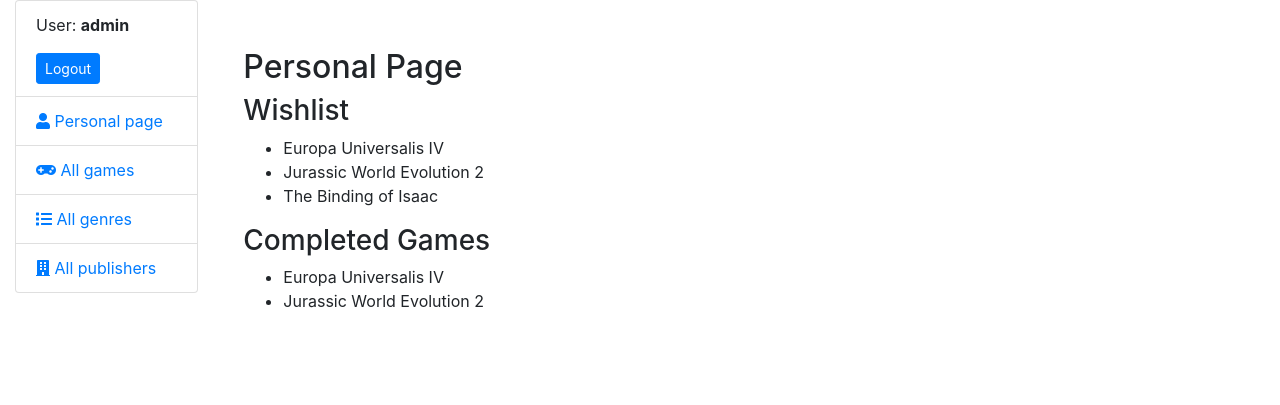
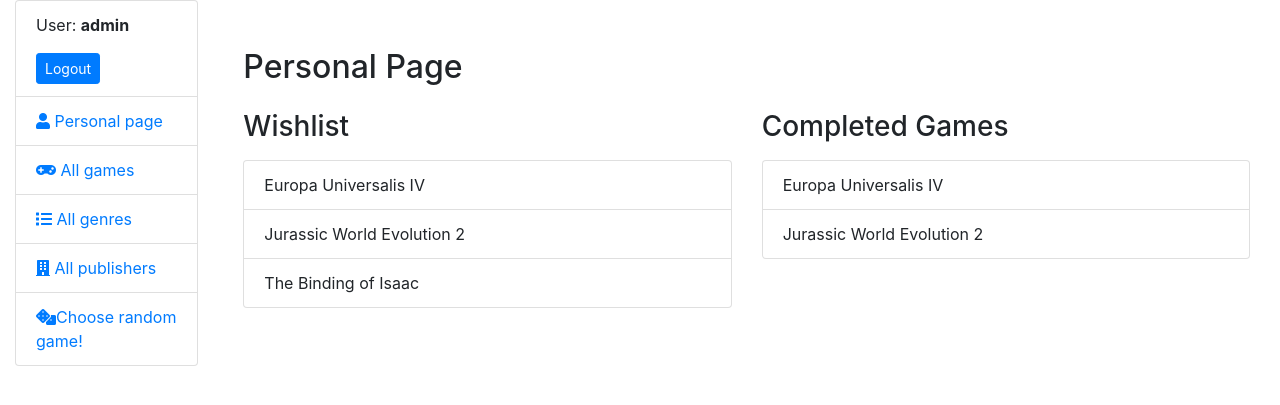
Before and after one commit to BornToLivee/game-hub, a Django app: page /personal_page/ in a window 1280 px wide. Shown: the part 58-463 px from the top of the page. Run offline with Django 5.2, Linux system fonts and the light colour scheme; a user stored in the database is signed in; data comes from the database, SQL or seed files in the repository; both versions use the stored data as it was after the commit; some libraries are stand-ins or nearby versions.

Commit message:
create form for filterring publishers for their countries & refactor html.pages
refactor sidebar html, personal_page html, publisher list html & fix search form for game_list

```diff
--- a/game/forms.py
+++ b/game/forms.py
@@ -25,7 +25,7 @@
 
 
 class GameSearchForm(forms.Form):
-    model = forms.CharField(
+    title = forms.CharField(
         max_length=255,
         required=False,
         label="",
--- a/game/urls.py
+++ b/game/urls.py
@@ -1,8 +1,9 @@
 from django.conf.urls.static import static
 from django.urls import path
 
-from game.views import index, GameListView, GenreListView, PublisherListView,register, personal_page, \
-    update_wishlist_status, update_completed_status, game_detail, GameCreateView, GameUpdateView, GenreDetailView, PublisherDetailView
+from game.views import index, GameListView, GenreListView, PublisherListView, register, personal_page, \
+    update_wishlist_status, update_completed_status, game_detail, GameCreateView, GameUpdateView, GenreDetailView, \
+    PublisherDetailView, about, RandomGameView
 from game_hub import settings
 
 urlpatterns = [
@@ -19,6 +20,8 @@
     path('update_wishlist_status/<int:game_id>/', update_wishlist_status, name='update-wishlist-status'),
     path('update_completed_status/<int:game_id>/', update_completed_status, name='update-completed-status'),
     path('personal_page/', personal_page, name='personal-page'),
+    path('about/', about, name='about-page'),
+    path('random/', RandomGameView.as_view(), name='random-game'),
 ]
 
 if settings.DEBUG:
--- a/game/views.py
+++ b/game/views.py
@@ -1,8 +1,9 @@
 from django.contrib.auth import login
 from django.db.models import Avg
-from django.http import HttpRequest, HttpResponse, JsonResponse
+from django.http import HttpRequest, HttpResponse
 from django.shortcuts import render, redirect, get_object_or_404
 from django.urls import reverse_lazy, reverse
+from django.views import View
 from django.views.generic import ListView, DetailView, CreateView, UpdateView
 
 from game.forms import PlayerRegistrationForm, RatingForm, GameSearchForm, GameForm
@@ -139,7 +140,24 @@
 
 class PublisherListView(ListView):
     model = Publisher
-    paginate_by = 5
+    template_name = 'game/publisher_list.html'
+    context_object_name = 'publisher_list'
+    paginate_by = 10
+
+    def get_queryset(self):
+        queryset = super().get_queryset()
+        country = self.request.GET.get('country')
+
+        if country:
+            queryset = queryset.filter(country=country)
+
+        return queryset
+
+    def get_context_data(self, **kwargs):
+        context = super().get_context_data(**kwargs)
+        context['countries'] = Publisher.objects.values_list('country', flat=True).distinct()
+        context['selected_country'] = self.request.GET.get('country', '')
+        return context
 
 
 class PublisherDetailView(DetailView):
@@ -181,3 +199,20 @@
         'form': form,
         'range': range_list,
     })
+
+
+def about(request: HttpRequest) -> HttpResponse:
+    text = "Hi, I'm the author of this cute little gaming site. My name is Bohdan, I'm 23 years old, and I'm a beginner Python developer. If you liked it and want to invite me to work, write to me by email. Thanks for stopping by, have a nice day!"
+    email = "bogdan.zinchenko.2019@gmail.com"
+    github_account = "https://github.com/BornToLivee"
+    return render(request, "game/about.html", {
+        'text': text,
+        'email': email,
+        'github_account': github_account
+    })
+
+
+class RandomGameView(View):
+    def get(self, request, *args, **kwargs):
+        random_game = Game.objects.order_by('?').first()
+        return redirect('game:game-detail', pk=random_game.pk)
--- a/templates/base.html
+++ b/templates/base.html
@@ -13,7 +13,6 @@
   <link rel="stylesheet" href="{% static 'css/styles.css' %}">
 </head>
 
-<body>
 {% block header %}
   {% include "includes/header.html" %}
 {% endblock %}
@@ -29,19 +28,3 @@
       {% block pagination %}
         {% include "includes/pagination.html" %}
       {% endblock %}
-    </div>
-  </div>
-</div>
-
-<!-- jQuery -->
-<script
-    src="https://code.jquery.com/jquery-3.6.0.js"
-    integrity="sha256-H+K7U5CnXl1h5ywQfKtSj8PCmoN9aaq30gDh27Xc0jk="
-    crossorigin="anonymous">
-</script>
-<script src="{% static 'js/rating.js' %}"></script>
-<script src="{% static 'js/jquery.min.js' %}"></script>
-<script src="{% static 'js/bootstrap.bundle.min.js' %}"></script>
-</body>
-
-</html>
--- a/templates/game/game_detail.html
+++ b/templates/game/game_detail.html
@@ -12,6 +12,7 @@
     <img src="{{ game.image.url }}" alt="{{ game.title }}" class="img-fluid" style="max-width: 300px; height: auto;">
     <p>Genre: {{ game.genre.name }}, Release year: {{ game.release_year }}</p>
     <p>{{ game.description }}</p>
+    <p>{{ game.platforms }}</p>
 
     <div>
       <h4>Average players rating:</h4>
--- a/templates/game/personal_page.html
+++ b/templates/game/personal_page.html
@@ -2,18 +2,33 @@
 
 {% block content %}
 <div class="container mt-5">
-    <h2>Personal Page</h2>
-    <h3>Wishlist</h3>
-    <ul>
-        {% for game in wishlist_games %}
-            <li>{{ game.title }}</li>
-        {% endfor %}
-    </ul>
-    <h3>Completed Games</h3>
-    <ul>
-        {% for game in completed_games %}
-            <li>{{ game.title }}</li>
-        {% endfor %}
-    </ul>
+    <h2 class="mb-4">Personal Page</h2>
+
+    <div class="row">
+        <div class="col-md-6">
+            <div class="wishlist">
+                <h3 class="mb-3">Wishlist</h3>
+                <ul class="list-group">
+                    {% for game in wishlist_games %}
+                        <li class="list-group-item">{{ game.title }}</li>
+                    {% empty %}
+                        <li class="list-group-item text-muted">No games in wishlist</li>
+                    {% endfor %}
+                </ul>
+            </div>
+        </div>
+        <div class="col-md-6">
+            <div class="completed-games">
+                <h3 class="mb-3">Completed Games</h3>
+                <ul class="list-group">
+                    {% for game in completed_games %}
+                        <li class="list-group-item">{{ game.title }}</li>
+                    {% empty %}
+                        <li class="list-group-item text-muted">No completed games yet</li>
+                    {% endfor %}
+                </ul>
+            </div>
+        </div>
+    </div>
 </div>
 {% endblock %}
--- a/templates/includes/header.html
+++ b/templates/includes/header.html
@@ -13,7 +13,7 @@
         <a class="nav-link" href="{% url 'game:index' %}">Home</a>
       </li>
       <li class="nav-item">
-        <a class="nav-link" href="#">About</a>
+        <a class="nav-link" href="{% url 'game:about-page' %}">About</a>
       </li>
     </ul>
 {#    <form class="form-inline my-2 my-lg-0" method="GET" action="{% url 'search' %}">#}
@@ -27,7 +27,7 @@
         </li>
       {% else %}
         <li class="nav-item">
-          <a class="nav-link" href="{% url 'signup' %}">Sign up</a>
+          <a class="nav-link" href="{% url 'game:register' %}">Sign up</a>
         </li>
         <li class="nav-item">
           <a class="nav-link" href="{% url 'login' %}">Sign in</a>
--- a/templates/includes/sidebar.html
+++ b/templates/includes/sidebar.html
@@ -14,10 +14,16 @@
     </li>
   {% endif %}
 
-  <li class="list-group-item"><a href="{% url 'game:personal-page' %}" class="text-decoration-none"><i class="fas fa-user"></i> Personal page</a></li>
-  <li class="list-group-item"><a href="{% url 'game:game-list' %}" class="text-decoration-none"><i class="fas fa-gamepad"></i> All games</a></li>
-  <li class="list-group-item"><a href="{% url 'game:genre-list' %}" class="text-decoration-none"><i class="fas fa-list"></i> All genres</a></li>
-  <li class="list-group-item"><a href="{% url 'game:publisher-list' %}" class="text-decoration-none"><i class="fas fa-building"></i> All publishers</a></li>
+  <li class="list-group-item"><a href="{% url 'game:personal-page' %}" class="text-decoration-none"><i
+      class="fas fa-user"></i> Personal page</a></li>
+  <li class="list-group-item"><a href="{% url 'game:game-list' %}" class="text-decoration-none"><i
+      class="fas fa-gamepad"></i> All games</a></li>
+  <li class="list-group-item"><a href="{% url 'game:genre-list' %}" class="text-decoration-none"><i
+      class="fas fa-list"></i> All genres</a></li>
+  <li class="list-group-item"><a href="{% url 'game:publisher-list' %}" class="text-decoration-none"><i
+      class="fas fa-building"></i> All publishers</a></li>
+  <li class="list-group-item"><a href="{% url 'game:random-game' %}" class="text-decoration-none"><i
+      class="fas fa-dice"></i>Choose random game!</a></li>
 </ul>
 
 <link rel="stylesheet" href="https://cdnjs.cloudflare.com/ajax/libs/font-awesome/5.15.4/css/all.min.css">
```
Also changed, not shown: templates/game/about.html (added, +7 -0 lines), templates/game/game_list.html (+31 -5 lines), templates/game/publisher_list.html (+34 -17 lines), db.sqlite3, 1 other file.
